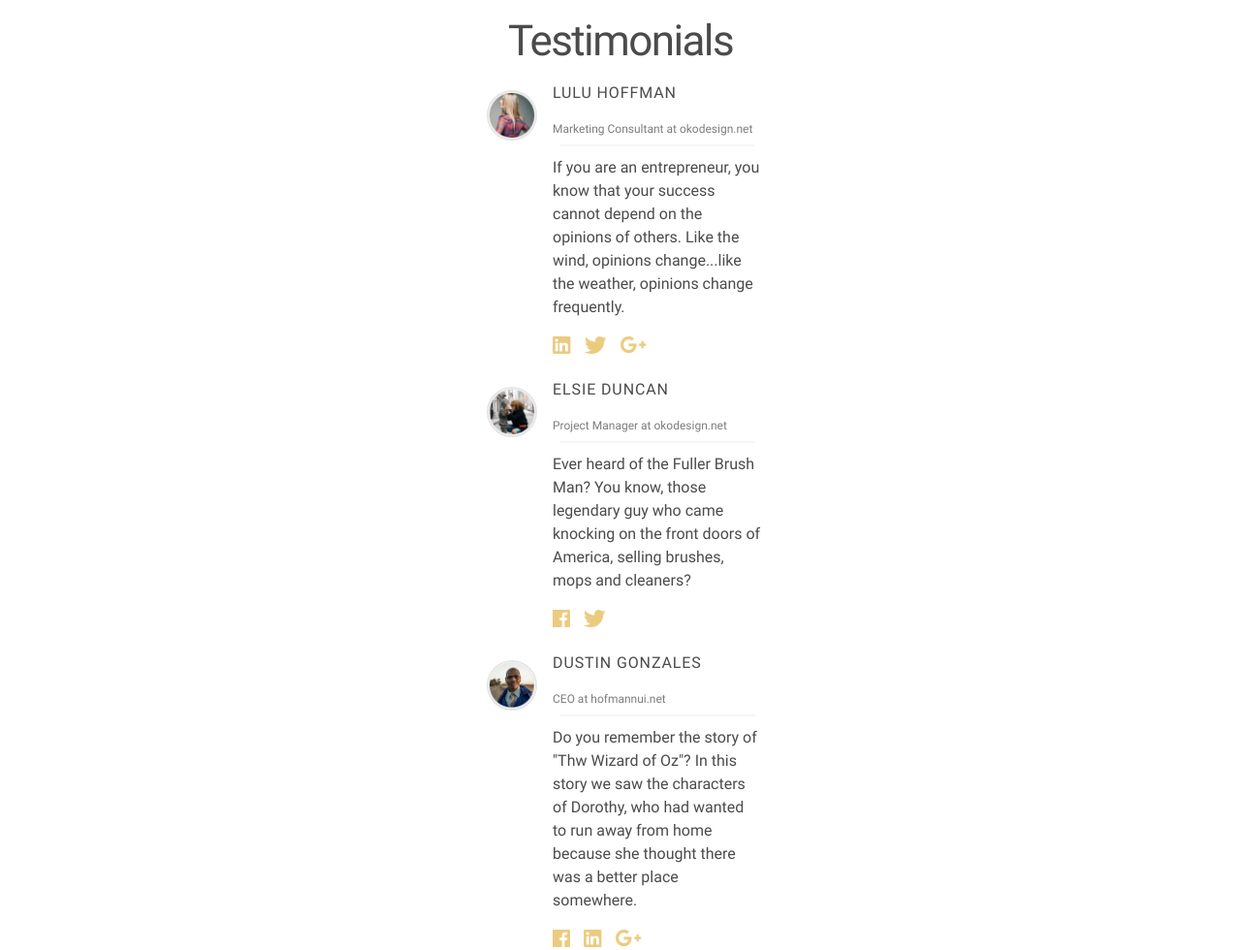
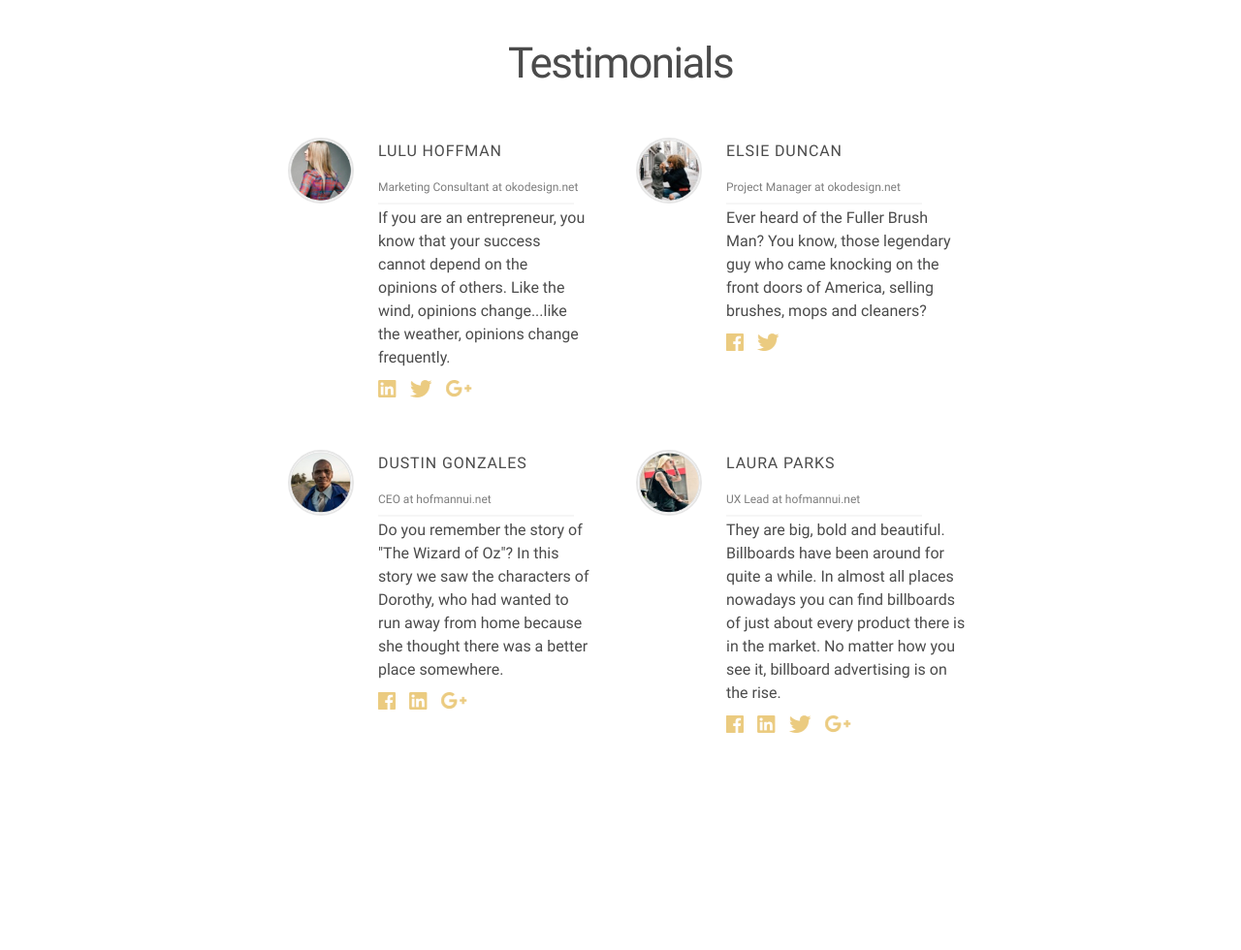
Before and after one commit to ronlechiht/HTML-CSS-Practice2, a website built with Parcel: page src/index.html in a window 1280 px wide. Shown: the part 2124-3104 px from the top of the page at 97% size. After the commit the page ends 2932 px from the top, so only its background shows below. Built offline with nearby package versions, Linux system fonts and the light colour scheme; files whose address does not match are found by name.

Commit message:
Style css for tablet

```diff
--- a/src/index.html
+++ b/src/index.html
@@ -118,7 +118,7 @@
               <h4 class="sub-heading customer-name">dustin gonzales</h4>
               <h4 class="customer-job">CEO at hofmannui.net</h4>
               <hr class="divider-solid">
-              <p class="customer-comment">Do you remember the story of "Thw Wizard of Oz"? In this story we saw the
+              <p class="customer-comment">Do you remember the story of "The Wizard of Oz"? In this story we saw the
                 characters of Dorothy, who had wanted to run away from home because she
                 thought there was a better place somewhere.</p>
               <ul class="customer-social">
--- a/src/styles/bases/base.css
+++ b/src/styles/bases/base.css
@@ -41,6 +41,10 @@ button {
   border: none;
 }
 
+hr {
+  margin: 0;
+}
+
 @media screen and (min-width: 1200px) {
   body {
     font-size: 16px;
--- a/src/styles/components/social.css
+++ b/src/styles/components/social.css
@@ -14,6 +14,12 @@
   margin-top: 18px;
 }
 
+@media screen and (min-width: 768px) {
+  .customer-social {
+    margin-top: 11px;
+  }
+}
+
 @media screen and (min-width: 1200px) {
   .header-social {
     width: 165px;
--- a/src/styles/sections/section-download.css
+++ b/src/styles/sections/section-download.css
@@ -25,7 +25,7 @@
     max-width: 75ch;
   }
 
-  .btn-download {
+  .btn-cta {
     padding: 13px 37px;
   }
 }
@@ -40,7 +40,7 @@
     max-width: 62ch;
   }
 
-  .btn-download {
+  .btn-cta {
     padding: 15px 57px;
   }
 }
--- a/src/styles/sections/section-testimonials.css
+++ b/src/styles/sections/section-testimonials.css
@@ -69,3 +69,38 @@
   height: 18px;
   background: url("../../assets/images/section-testimonials/testimonials-social.png") -95.83px 0;
 }
+
+@media screen and (min-width: 768px) {
+  .section-testimonials {
+    padding: 41px 0px 28px 0px;
+  }
+
+  .customers-table {
+    grid-template-columns: auto auto;
+    column-gap: 30px;
+    row-gap: 8px;
+    margin: 31px auto 0px auto;
+    max-width: 720px;
+  }
+
+  .customer {
+    grid-template-columns: 102px auto;
+    column-gap: 8px;
+    padding-bottom: 24px;
+  }
+
+  .customer-img {
+    width: 64px;
+    height: 64px;
+    margin-top: 22px;
+  }
+
+  .customer-name {
+    line-height: 32px;
+    margin-top: 20px;
+  }
+
+  .customer-comment {
+    margin-top: 2px;
+  }
+}
```
